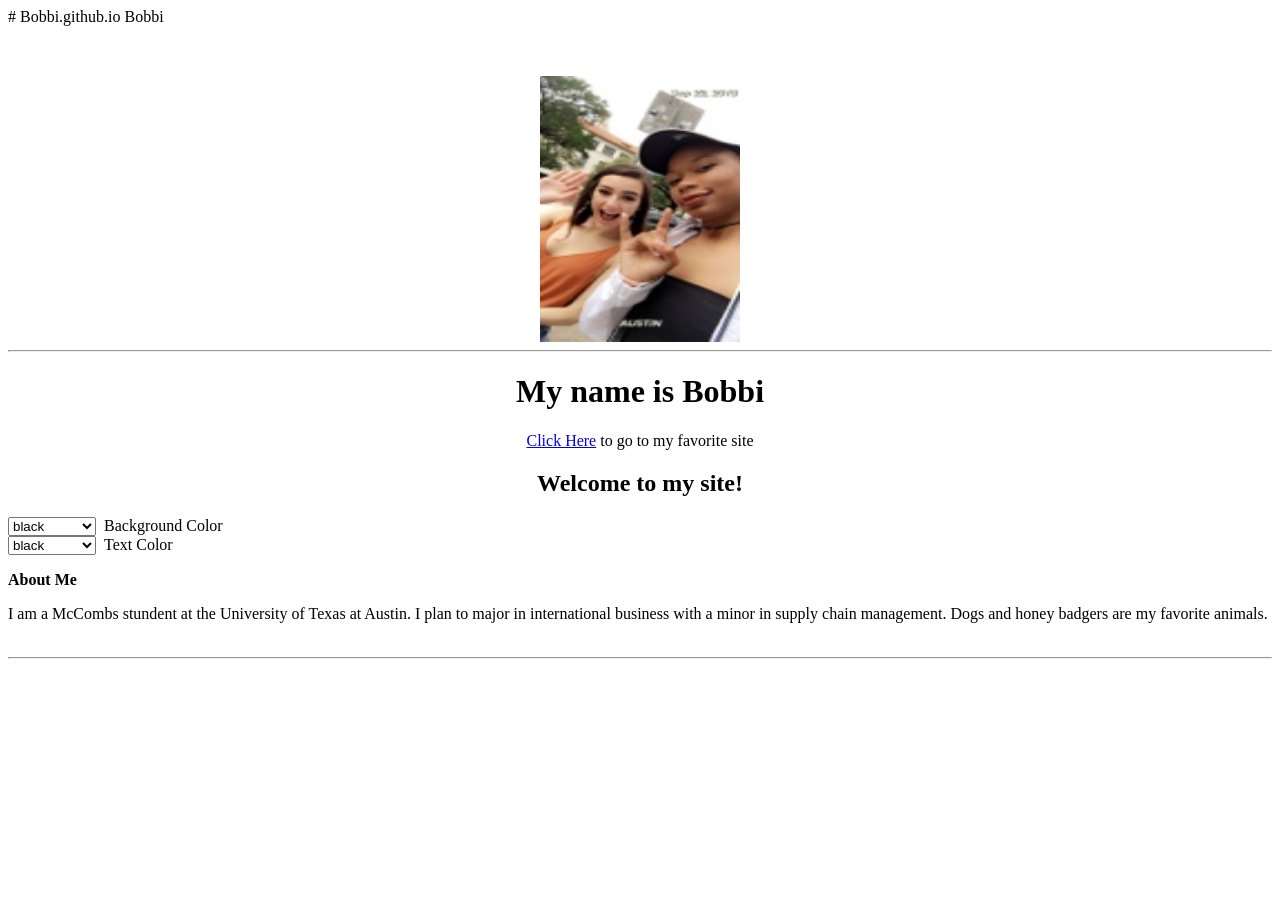
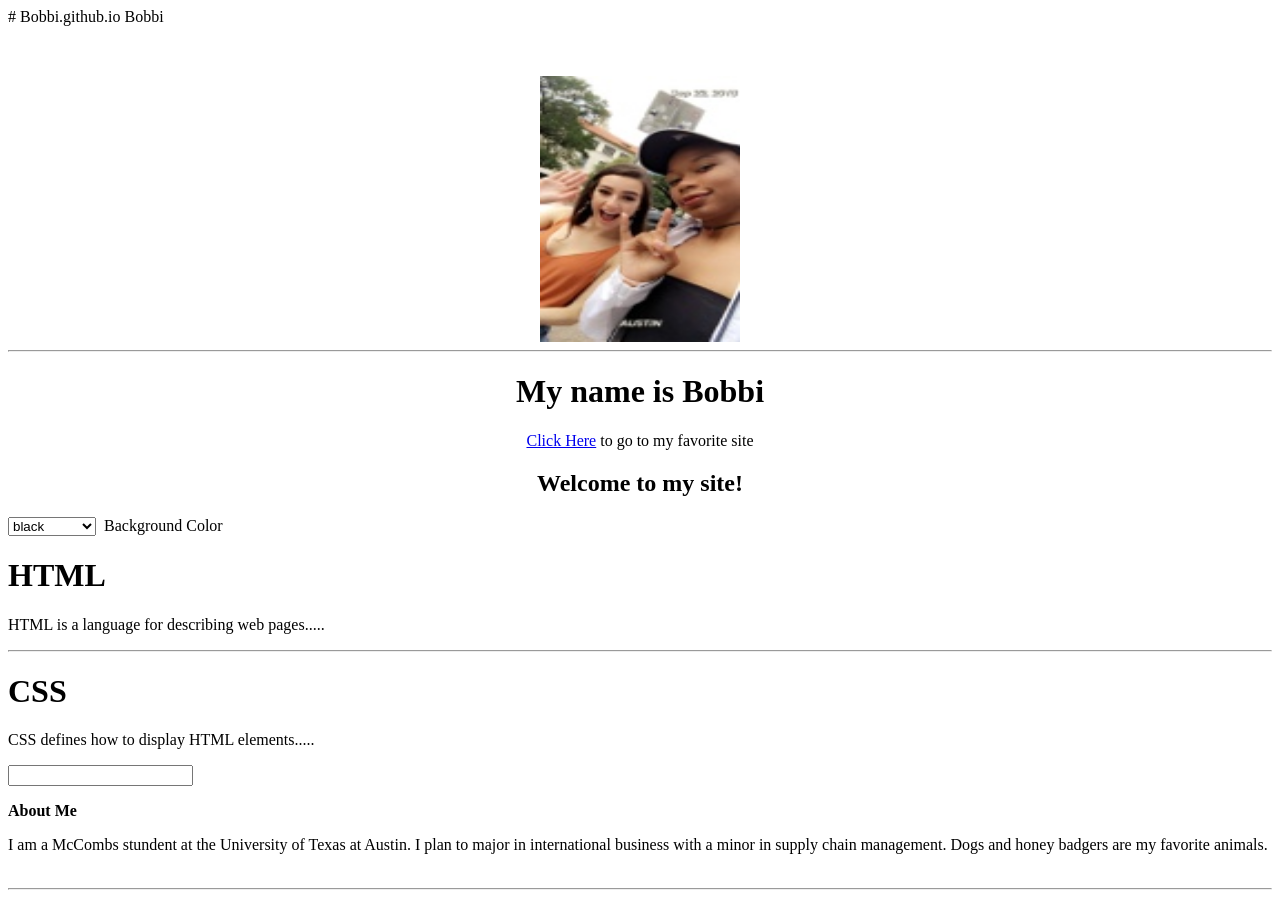
Before and after one commit to bobbicrim/bobbicrim.github.io, a plain HTML site: page index.html in a window 1280 px wide. Before the commit the page ends 800 px from the top, so only its background shows below. Drawn offline with Linux system fonts and the light colour scheme.

Commit message:
Update index.html

```diff
--- a/index.html
+++ b/index.html
@@ -20,17 +20,18 @@ Bobbi
                                     <option value=”white”>white</option>
 </select>&nbsp;&nbsp;Background Color
 <br>
-<select name=”clr” onchange=”document.fgColor=this.options[this.selectedIndex].value” size=”1″>
-    <br>
-    <option value=”black”>black
-        <option value=”orange”>orange
-            <option value=”flamingred”>fuschia
-                <option value=”lightyellow”>light yellow
-                    <option value=”cyan”>cyan
-                        <option value=”yellow”>yellow
-                            <option value=”red”>red
-                                <option value=”white”>white</option>
-</select>&nbsp;&nbsp;Text Color
+<h1>HTML</h1>
+
+<p>HTML is a language for describing web pages.....</p>
+
+<hr>
+
+<h1>CSS</h1>
+
+<p>CSS defines how to display HTML elements.....</p>
+
+<input type="text" x-webkit-speech />
+
 
 <p><strong>About Me</strong></p>
 <p>I am a McCombs stundent at the University of Texas at Austin. I plan to major in international business with a minor in supply chain management. Dogs and honey badgers are my favorite animals. <br /><br /></p>
```
